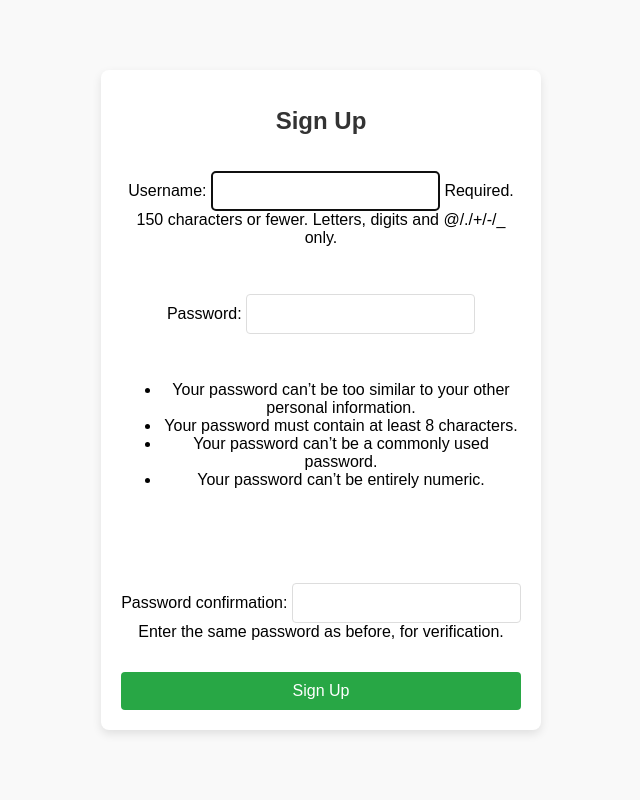
After one commit to shareifjones/recipeapp, a Django app: page /signup/ in a window 1280 px wide. The commit adds this page. Shown: the whole page, without its empty margins (319-959 px from the left). Run offline with Django 4.2, Linux system fonts and the light colour scheme.

Commit message:
added signup view

```diff
--- a/recipe_project/urls.py
+++ b/recipe_project/urls.py
@@ -20,12 +20,16 @@ from django.urls import include
 from django.conf import settings
 from django.conf.urls.static import static
 from .views import login_view, success_view
+from django.contrib.auth import views as auth_views
+from . import views
+
 
 urlpatterns = [
     path('admin/', admin.site.urls),
     path('', include('recipes.urls')),
     path('login/', login_view, name='login'),
-    path('logout/', success_view, name='success')
+    path('logout/', success_view, name='success'),
+    path('signup/', views.signup, name='signup')
 ]
 
 urlpatterns += static(settings.MEDIA_URL, document_root=settings.MEDIA_ROOT)
--- a/recipe_project/views.py
+++ b/recipe_project/views.py
@@ -4,6 +4,8 @@ from django.contrib.auth import authenticate, login, logout
 from django.contrib.auth.forms import AuthenticationForm
 
 from django.shortcuts import render, redirect
+from django.contrib.auth.forms import UserCreationForm
+from django.contrib import messages
 
 
 #define a function view called login_view that takes a request from user
@@ -47,3 +49,17 @@ def success_view(request):
     logout(request)
     #after logging out go to login form (or whichever page you want)
     return render(request, 'auth/success.html')
+
+
+def signup(request):
+    if request.method == 'POST':
+        form = UserCreationForm(request.POST)
+        if form.is_valid():
+            user = form.save()
+            # Utilize the user variable to suppress the warning
+            print(f"New user created: {user.username}")
+            messages.success(request, "Your account has been created successfully! Please log in.")
+            return redirect('login')  # Redirect to login page after signup
+    else:
+        form = UserCreationForm()
+    return render(request, 'auth/signup.html', {'form': form})
--- a/recipes/forms.py
+++ b/recipes/forms.py
@@ -1,5 +1,7 @@
 from django import forms
 from .models import Recipe
+from django.contrib.auth.forms import UserCreationForm
+from django.contrib.auth.models import User
 
 CHART__CHOICES = (
    ('', 'Select a chart type'),
@@ -17,3 +19,10 @@ class RecipeForm(forms.ModelForm):
    class Meta:
       model = Recipe
       fields = ['name', 'ingredients', 'cooking_time', 'pic']
+
+class CustomUserCreationForm(UserCreationForm):
+    email = forms.EmailField(required=True)
+
+    class Meta:
+        model = User
+        fields = ('username', 'email', 'password1', 'password2')
--- a/recipes/templates/recipes/recipes_home.html
+++ b/recipes/templates/recipes/recipes_home.html
@@ -95,6 +95,7 @@
         <h1>Welcome to the Recipe App</h1>
         <p>Your one-stop place for amazing recipes!</p>
         <a href="{% url 'login' %}" class="button">Login to Explore Recipes</a>
+        <a href="{% url 'signup' %}" class="button">Sign-Up Here</a>
     </div>
 
 </body>
--- /dev/null
+++ b/templates/auth/signup.html
@@ -0,0 +1,82 @@
+{% load static %}
+
+<!DOCTYPE html>
+<html lang="en">
+<head>
+    <meta charset="UTF-8">
+    <meta name="viewport" content="width=device-width, initial-scale=1.0">
+    <title>Sign Up</title>
+    <link rel="icon" href="{% static 'recipes/images/recipe_app.jpg' %}" type="image/x-icon">
+    <style>
+        body {
+            font-family: Arial, sans-serif;
+            background-color: #f9f9f9;
+            margin: 0;
+            padding: 0;
+            display: flex;
+            justify-content: center;
+            align-items: center;
+            height: 100vh;
+        }
+
+        .signup-container {
+            background: white;
+            padding: 20px;
+            border-radius: 8px;
+            box-shadow: 0 4px 10px rgba(0, 0, 0, 0.1);
+            text-align: center;
+            max-width: 400px;
+            width: 100%;
+        }
+
+        h1 {
+            font-size: 24px;
+            color: #333;
+            margin-bottom: 20px;
+        }
+
+        form {
+            display: flex;
+            flex-direction: column;
+            gap: 15px;
+        }
+
+        input {
+            padding: 10px;
+            font-size: 16px;
+            border: 1px solid #ddd;
+            border-radius: 4px;
+        }
+
+        button {
+            padding: 10px;
+            font-size: 16px;
+            background-color: #28a745;
+            color: white;
+            border: none;
+            border-radius: 4px;
+            cursor: pointer;
+        }
+
+        button:hover {
+            background-color: #218838;
+        }
+
+        .error-message {
+            color: red;
+            font-size: 14px;
+            margin-bottom: 10px;
+        }
+    </style>
+</head>
+<body>
+    <div class="signup-container">
+    <h1>Sign Up</h1>
+    <form method="post">
+        {% csrf_token %}
+        {{ form.as_p }}
+        <button type="submit">Sign Up</button>
+    </form>
+</div>
+</body>
+</html>
```
Also changed, not shown: 1 other file.
